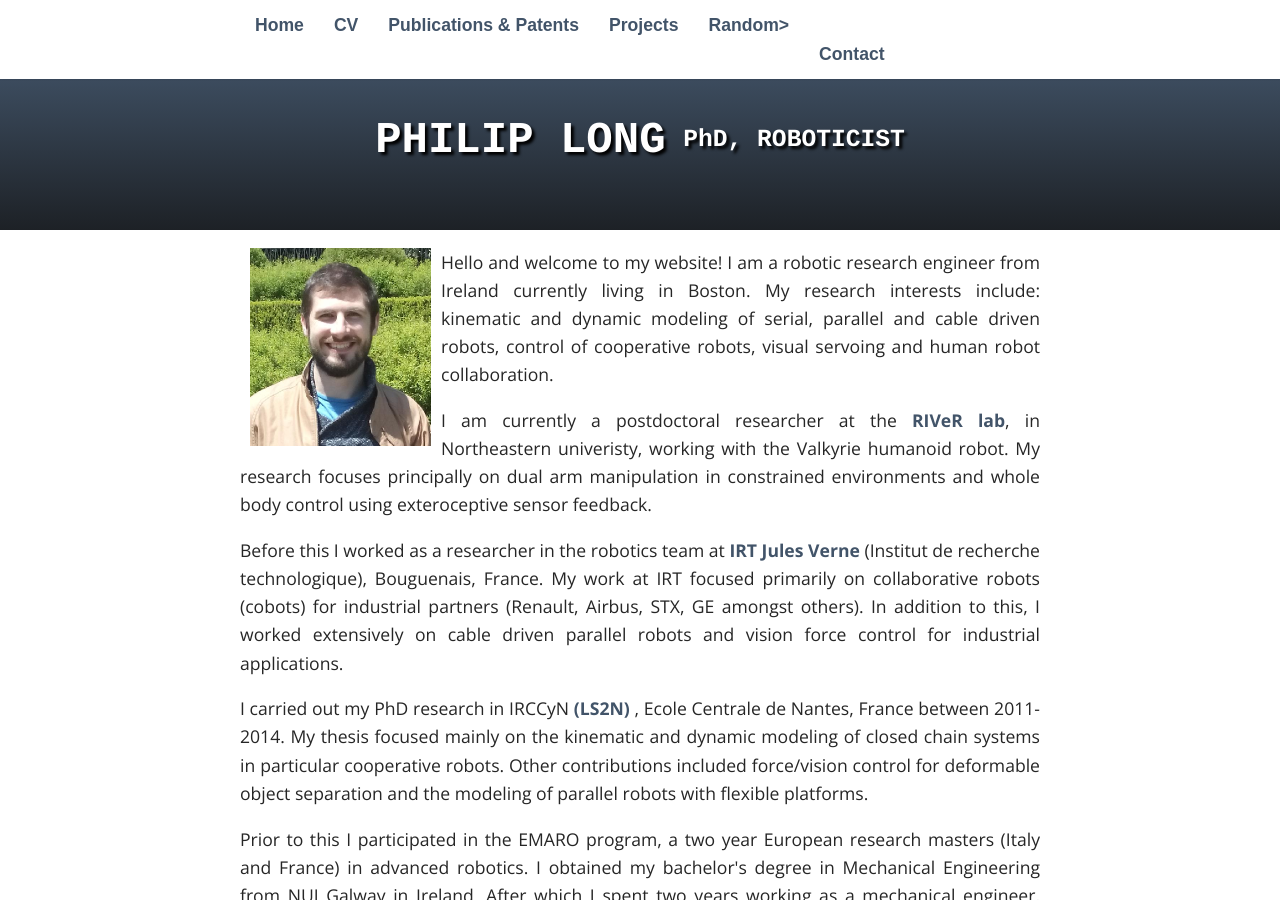
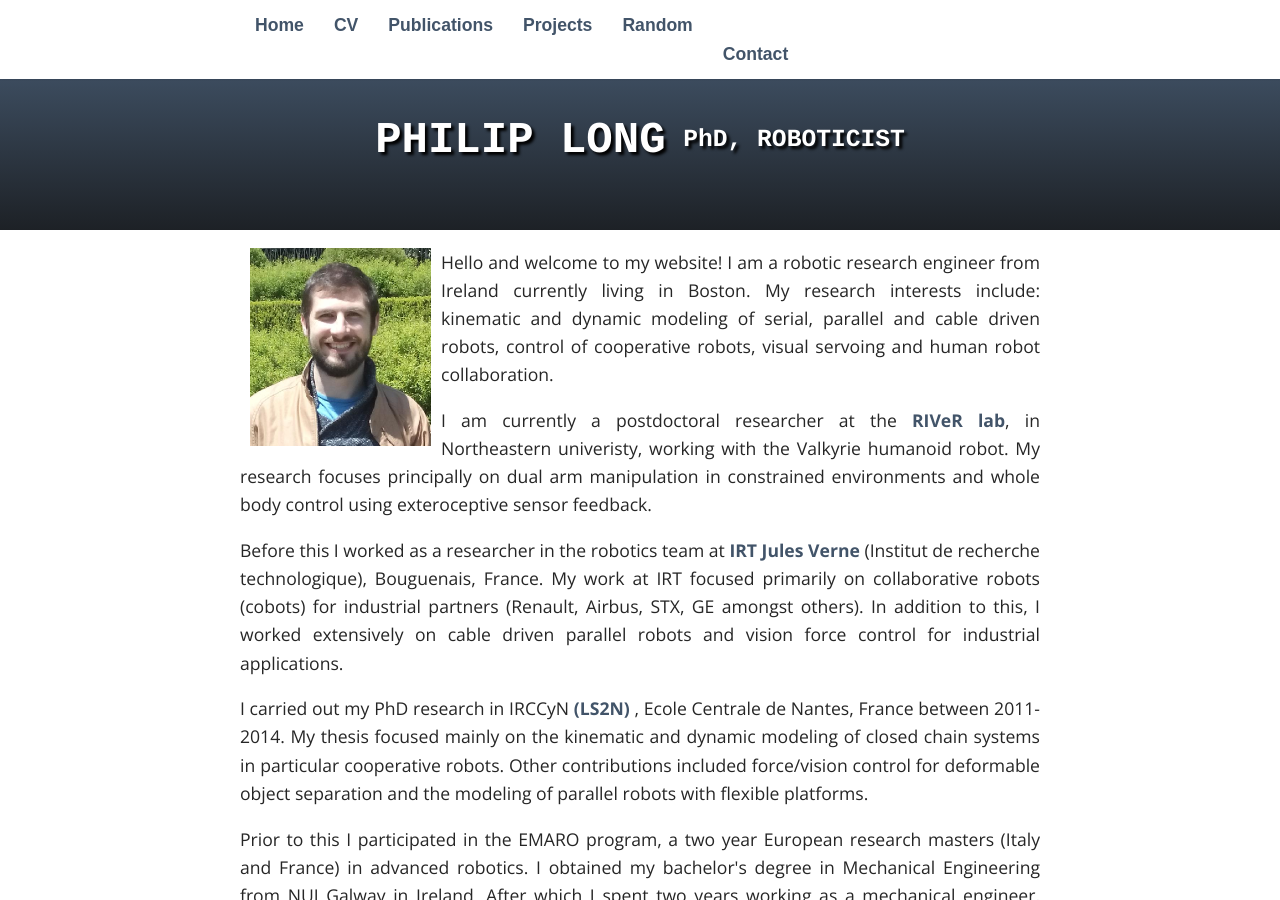
Before and after one commit to philip-long/philip-long.github.io, a Jekyll site: the page built from index.html, in a window 1280 px wide and 900 px high. Built offline with Jekyll 4.4.1, drawn with Linux system fonts in a browser that asks for light colours; some web fonts are replaced.

Commit message:
updated header

```diff
--- a/_includes/header.html
+++ b/_includes/header.html
@@ -5,9 +5,9 @@
 	        		<li><a href="/">Home</a></li>
 		      <!--  	<li><a href="/about">About</a></li> -->
 	        		<li><a href="/cv">CV</a></li>
-	        		<li><a href="/publications">Publications & Patents</a></li>
+	        		<li><a href="/publications">Publications</a></li>
 	        		<li><a href="/projects">Projects</a></li>
-				<li><a href="/random">Random></li>
+				<li><a href="/random">Random</li>
 	                        <li><a href="/contact">Contact</a></li>
 	    		</ul>
 			</nav>
```
